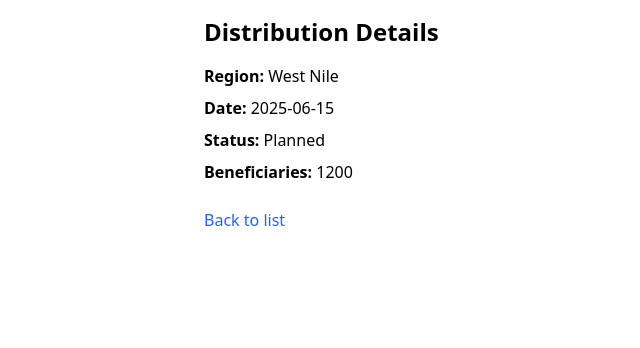
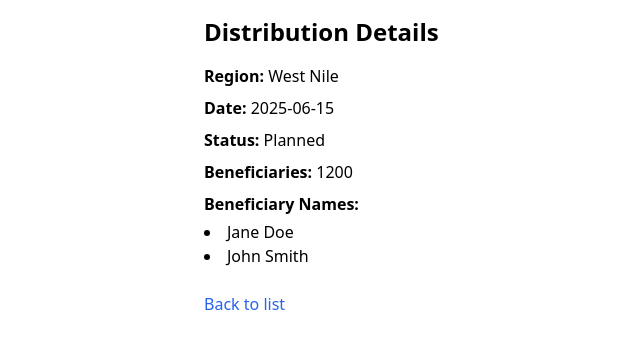
Before and after one commit to Alejotavo/Aidonic-Coding-Task, a React (Vite) app: page /distribution/dst--001 in a window 1280 px wide. Shown: the top 348 px of the page, without its empty margins (196-836 px from the left). Built offline with nearby package versions, Linux system fonts and the light colour scheme.

Commit message:
add beneficiary list

```diff
--- a/src/pages/distributionDetails.tsx
+++ b/src/pages/distributionDetails.tsx
@@ -1,10 +1,11 @@
 import { useParams, Link } from 'react-router-dom';
-import { distributions } from '../service/mockApi';
+import { distributions, distributionDetails } from '../service/mockApi';
 import type { Distribution } from '../models/beneficiary';
 
 function DistributionDetails() {
   const { id } = useParams<{ id: string }>();
   const distribution = (distributions as Distribution[]).find(d => String(d.id) === id);
+  const detail = id ? distributionDetails[id] : undefined;
 
   if (!distribution) {
     return (
@@ -22,6 +23,16 @@ function DistributionDetails() {
       <div className="mb-2"><strong>Date:</strong> {distribution.date}</div>
       <div className="mb-2"><strong>Status:</strong> {distribution.status}</div>
       <div className="mb-2"><strong>Beneficiaries:</strong> {distribution.beneficiaries}</div>
+      {detail && detail.beneficiaryList && (
+        <div className="mb-2">
+          <strong>Beneficiary Names:</strong>
+          <ul className="list-disc list-inside mt-1">
+            {detail.beneficiaryList.map(bnf => (
+              <li key={bnf.id}>{bnf.name}</li>
+            ))}
+          </ul>
+        </div>
+      )}
       <Link to="/" className="inline-block mt-4 text-blue-600 hover:underline">Back to list</Link>
     </div>
   );
```
